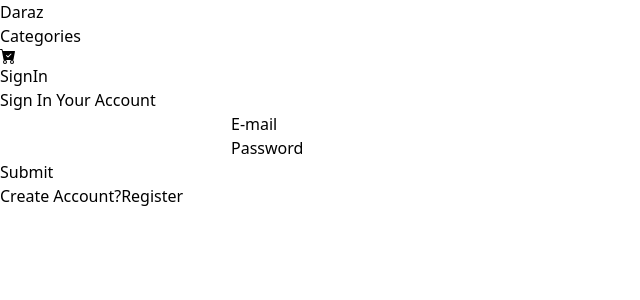
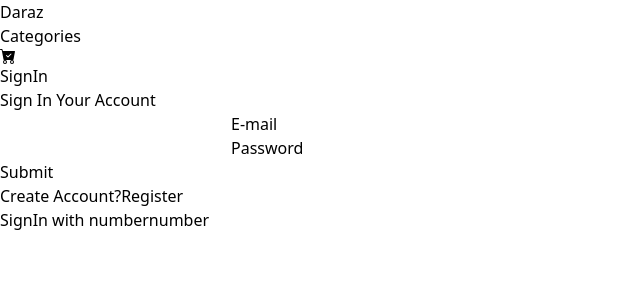
Before and after one commit to tanvir-hossan-dev/Multi-Vendor-E-commerce-, a React (Vite) app in the folder clint/: page /login in a window 1280 px wide. Shown: the top 300 px of the page, without its empty margins (0-640 px from the left). Built offline with nearby package versions, Linux system fonts and the light colour scheme; what @material-tailwind/react would draw is missing.

Commit message:
fix: signinwithnumber gives a error hostname not match. I set up host name but it take under 48 hours to verify. So I stop to sign in number. you can sign email now. after verify I will sign with number again.

```diff
--- a/clint/src/components/Navbar/Navbar.jsx
+++ b/clint/src/components/Navbar/Navbar.jsx
@@ -75,7 +75,7 @@
           <ul className="menu menu-horizontal mr-8">
             {" "}
             <li>
-              <Link to="/signinwithphone">SignIn</Link>
+              <Link to="/login">SignIn</Link>
             </li>
           </ul>
         )}
--- a/clint/src/components/ProductDeatils/ProductDeatils.jsx
+++ b/clint/src/components/ProductDeatils/ProductDeatils.jsx
@@ -28,7 +28,7 @@
         navigate("/cart");
       }, 1500);
     } else {
-      navigate("/signinwithphone");
+      navigate("/login");
     }
   };
 
--- a/clint/src/components/auth/Login.jsx
+++ b/clint/src/components/auth/Login.jsx
@@ -81,6 +81,14 @@
             </Link>
           </p>
         </div>
+        <div>
+          <p className="text-gray-800 text-right ">
+            SignIn with number
+            <Link className="text-black underline ml-[10px]" to="/signinwithphone">
+              number
+            </Link>
+          </p>
+        </div>
         {inputErr && (
           <div className="alert alert-error shadow-lg mt-4">
             <div>
```
